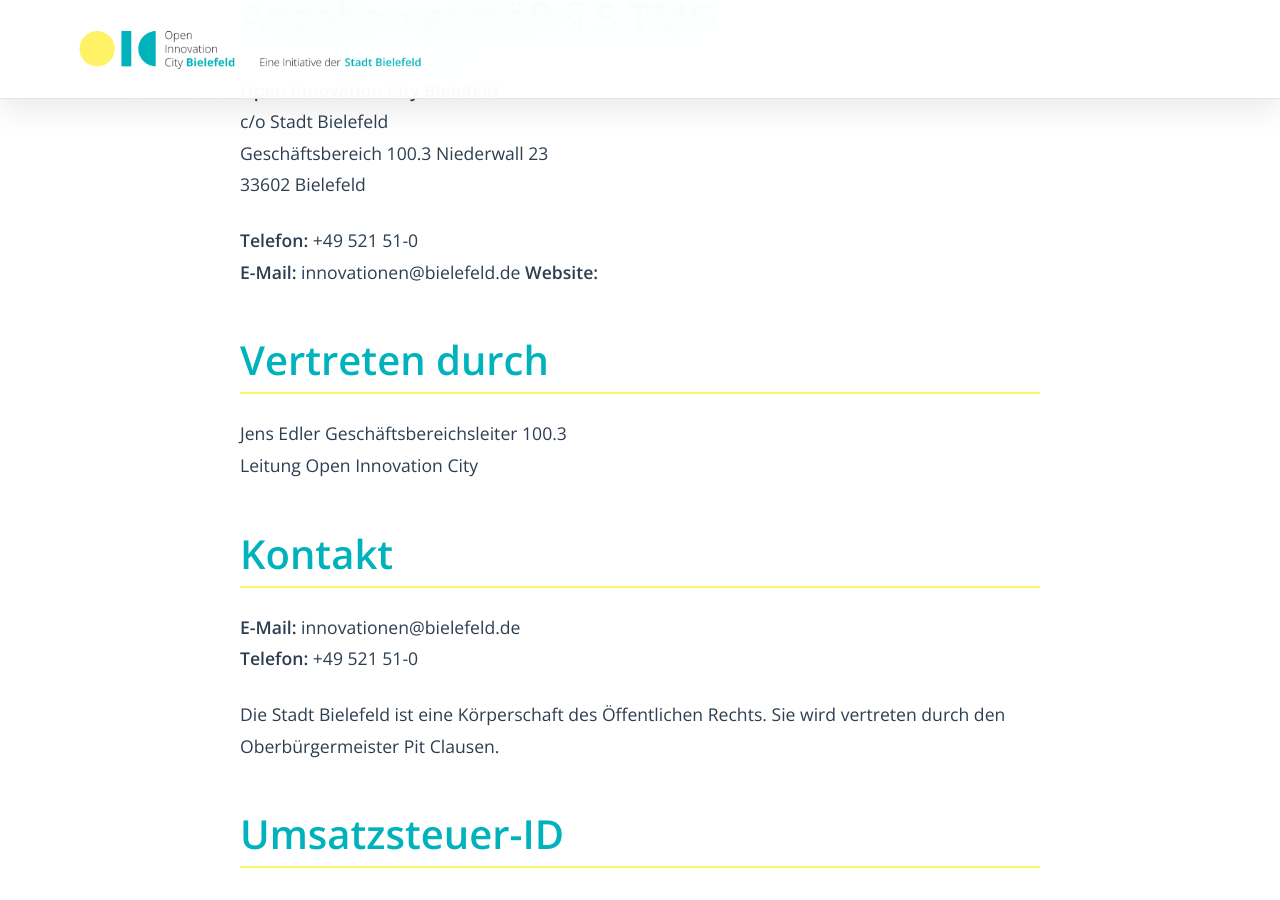
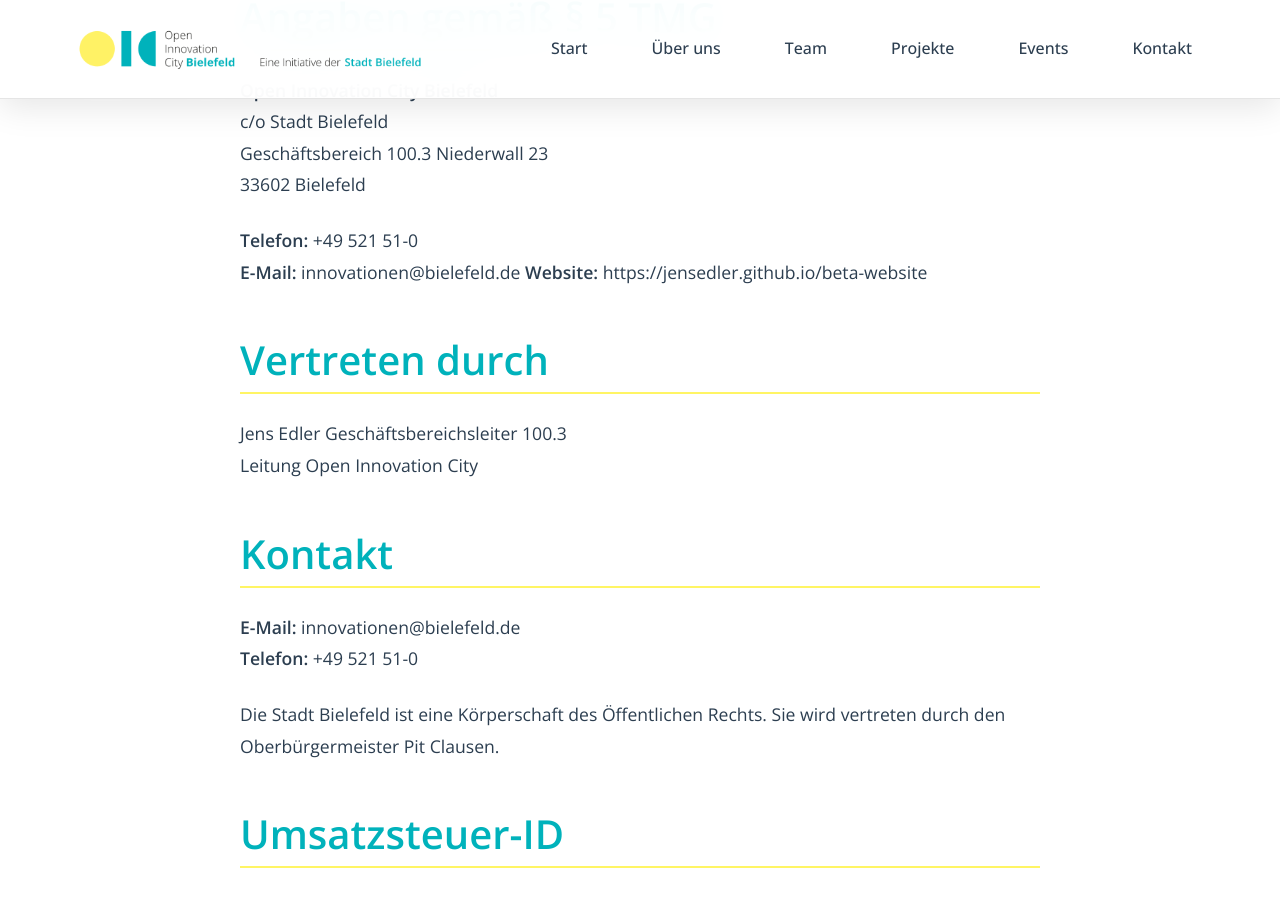
Before and after one commit to jensedler/beta-website, a Jekyll site: the page built from impressum.md, in a window 1280 px wide and 900 px high, scrolled down 507 px. Built offline with Jekyll 4.4.1, drawn with Linux system fonts in a browser that asks for light colours; some of the changed lines change nothing that is shown.

Commit message:
Dinge wieder korrigiert.

```diff
--- a/_config.yml
+++ b/_config.yml
@@ -1,9 +1,108 @@
-title: Open Innovation City Beta
-description: Gemeinsam testen wir die Zukunft unserer Stadt durch offene
-  Innovation und kreative Zusammenarbeit.
+# Site Settings
+title: "Open Innovation City Beta"
+description: "Gemeinsam testen wir die Zukunft unserer Stadt durch offene Innovation und kreative Zusammenarbeit."
+baseurl: "/beta-website"
+url: "https://jensedler.github.io"
+
+# SEO
+author: "OIC Bielefeld Team"
+lang: de
+timezone: Europe/Berlin
+
+# Build settings
+markdown: kramdown
+highlighter: rouge
+permalink: pretty
+
+# Jekyll plugins
+plugins:
+  - jekyll-sitemap
+  - jekyll-feed
+  - jekyll-seo-tag
+
+#Include files
+include:
+  - ki-zivilgesellschaft.html
+
+# Exclude files
+exclude:
+  - README.md
+  - Gemfile
+  - Gemfile.lock
+  - node_modules
+  - vendor
+  - CLAUDE.md
+
+# Site data
 email: innovationen@bielefeld.de
-phone: +49 521 51-0
+phone: "+49 521 51-0"
 address:
-  street: Niederwall 23
-  city: 33602 Bielefeld
-opening_hours: Mo-Fr 9:00-17:00 Uhr
+  street: "Niederwall 23"
+  city: "33602 Bielefeld"
+opening_hours: "Mo-Fr 9:00-17:00 Uhr"
+
+# Social Media (optional)
+social:
+  twitter: ""
+  linkedin: ""
+  github: ""
+
+# Google Analytics (optional)
+google_analytics: ""
+
+# Color scheme
+colors:
+  primary_turquoise: "#00b2bb"
+  primary_yellow: "#fff564"
+  secondary_blue: "#666cde"
+  secondary_green: "#a5e35f"
+  secondary_light_blue: "#78d3fa"
+  secondary_pink: "#fa2d6e"
+
+# Navigation
+navigation:
+  - name: "Start"
+    link: "/#hero"
+  - name: "Über uns"
+    link: "/#about"
+  - name: "Team"
+    link: "/#team"
+  - name: "Projekte"
+    link: "/#projects"
+  - name: "Events"
+    link: "/#events"
+  - name: "Kontakt"
+    link: "/#contact"
+
+# Collections
+collections:
+  projects:
+    output: false
+  team:
+    output: false
+  beitraege:
+    output: true
+    permalink: /beitraege/:name/
+
+# Defaults
+defaults:
+  - scope:
+      path: ""
+      type: "pages"
+    values:
+      layout: "default"
+  - scope:
+      path: ""
+      type: "projects"
+    values:
+      layout: "project"
+  - scope:
+      path: ""
+      type: "team"
+    values:
+      layout: "team_member"
+  - scope:
+      path: ""
+      type: "beitraege"
+    values:
+      layout: "post"
```
Also changed, not shown: .pages.yml, 2 other files.
